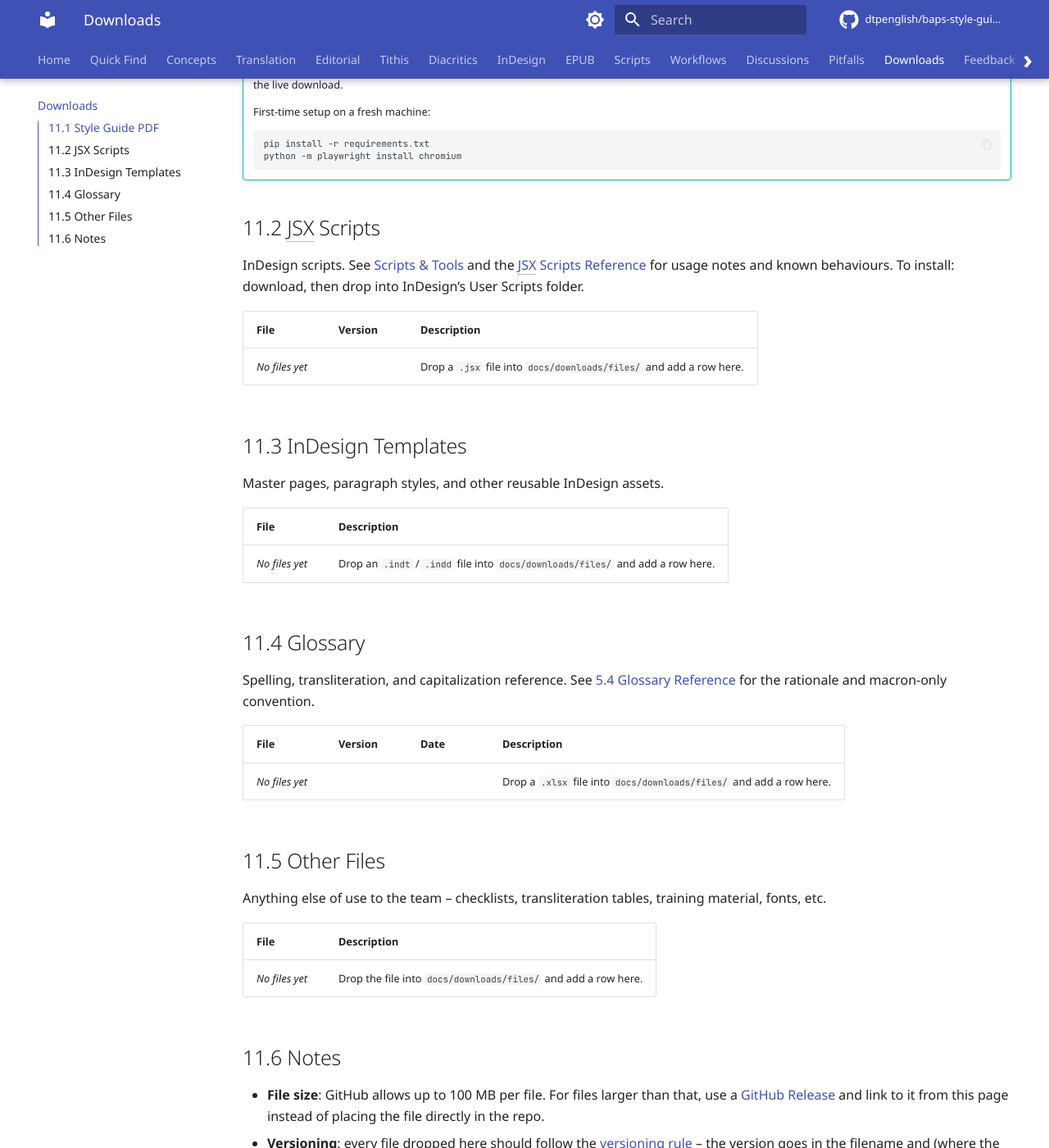
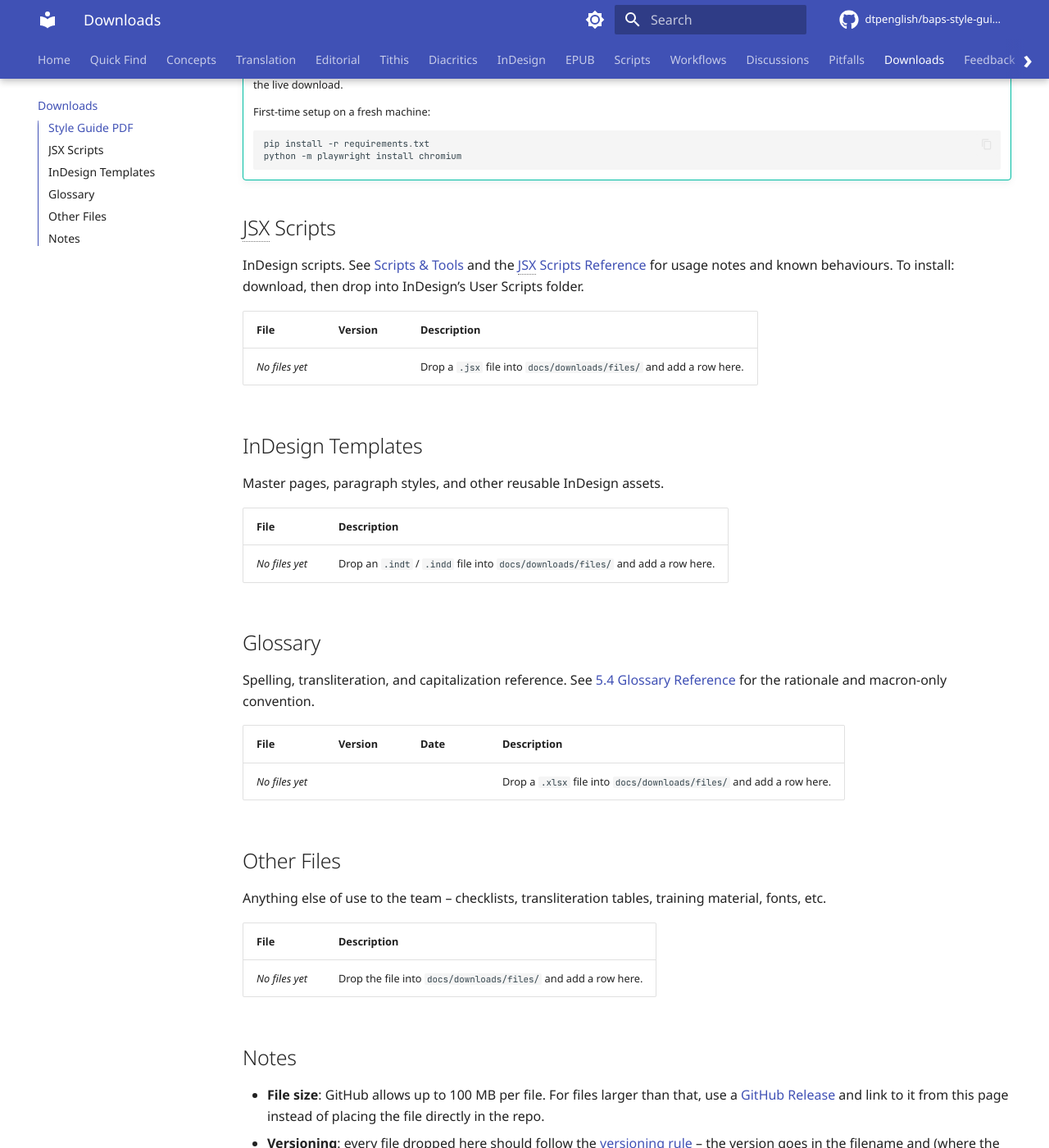
Before and after one commit to dtpenglish/baps-style-guide, an MkDocs documentation site: the page built from docs/downloads/index.md, in a window 1280 px wide and 1400 px high, scrolled down 828 px. Shown: the whole window at 82% size. Built offline with MkDocs 1.6.1 and Material for MkDocs 9.7.7, drawn with Linux system fonts in a browser that asks for light colours; comment, search, counter and statistics services are not loaded; the version menu is left out; some of the changed text lies outside the part shown.

Commit message:
Downloads: remove '11' prefix -- treat as utility page
Part 11 is Pitfalls. Downloads predates that promotion and was
still carrying the leftover '11' number. Removed:

- H1:  '# 11 Downloads'  ->  '# Downloads'
- H2s: '## 11.1 Style Guide PDF'  ->  '## Style Guide PDF'
       '## 11.2 JSX Scripts'      ->  '## JSX Scripts'
       (plus InDesign Templates, Glossary, Other Files, Notes)

Downloads now matches the styling of Feedback and Changelog --
top-level utility pages that aren't numbered Parts. Quick Find
already pointed at the unprefixed page, so no cross-references
needed updating.

````diff
--- a/docs/downloads/index.md
+++ b/docs/downloads/index.md
@@ -1,4 +1,4 @@
-# 11 Downloads
+# Downloads
 
 *Last reviewed by the SAP DTP team: 2026-05-13.*
 
@@ -11,7 +11,7 @@ Files for the BAPS DTP team – JSX scripts, InDesign templates, glossary downlo
 
 If you're a team member who'd like a file added or updated, send a note via [Feedback](../feedback.md).
 
-## 11.1 Style Guide PDF
+## Style Guide PDF
 A consolidated PDF of this entire style guide for desktop / offline reference. The PDF reflects the state of the site at the most recent commit; the cover page shows the version number and date.
 
 | File | Description |
@@ -27,35 +27,35 @@ A consolidated PDF of this entire style guide for desktop / offline reference. T
     python -m playwright install chromium
     ```
 
-## 11.2 JSX Scripts
+## JSX Scripts
 InDesign scripts. See [Scripts & Tools](../scripts/index.md) and the [JSX Scripts Reference](../scripts/jsx-reference.md) for usage notes and known behaviours. To install: download, then drop into InDesign's User Scripts folder.
 
 | File | Version | Description |
 |---|---|---|
 | *No files yet* | | Drop a `.jsx` file into `docs/downloads/files/` and add a row here. |
 
-## 11.3 InDesign Templates
+## InDesign Templates
 Master pages, paragraph styles, and other reusable InDesign assets.
 
 | File | Description |
 |---|---|
 | *No files yet* | Drop an `.indt` / `.indd` file into `docs/downloads/files/` and add a row here. |
 
-## 11.4 Glossary
+## Glossary
 Spelling, transliteration, and capitalization reference. See [5.4 Glossary Reference](../diacritics/glossary-reference.md) for the rationale and macron-only convention.
 
 | File | Version | Date | Description |
 |---|---|---|---|
 | *No files yet* | | | Drop a `.xlsx` file into `docs/downloads/files/` and add a row here. |
 
-## 11.5 Other Files
+## Other Files
 Anything else of use to the team – checklists, transliteration tables, training material, fonts, etc.
 
 | File | Description |
 |---|---|
 | *No files yet* | Drop the file into `docs/downloads/files/` and add a row here. |
 
-## 11.6 Notes
+## Notes
 - **File size**: GitHub allows up to 100 MB per file. For files larger than that, use a [GitHub Release](https://github.com/dtpenglish/baps-style-guide/releases) and link to it from this page instead of placing the file directly in the repo.
 - **Versioning**: every file dropped here should follow the [versioning rule](../workflows/versioning.md) – the version goes in the filename and (where the format allows) in an internal version string.
 - **Don't delete previous versions**. Keep older copies alongside the latest one – disk is cheap, lost work is not. See [9.2 versioning rationale](../workflows/versioning.md#925-why-this-rule-exists).
````
